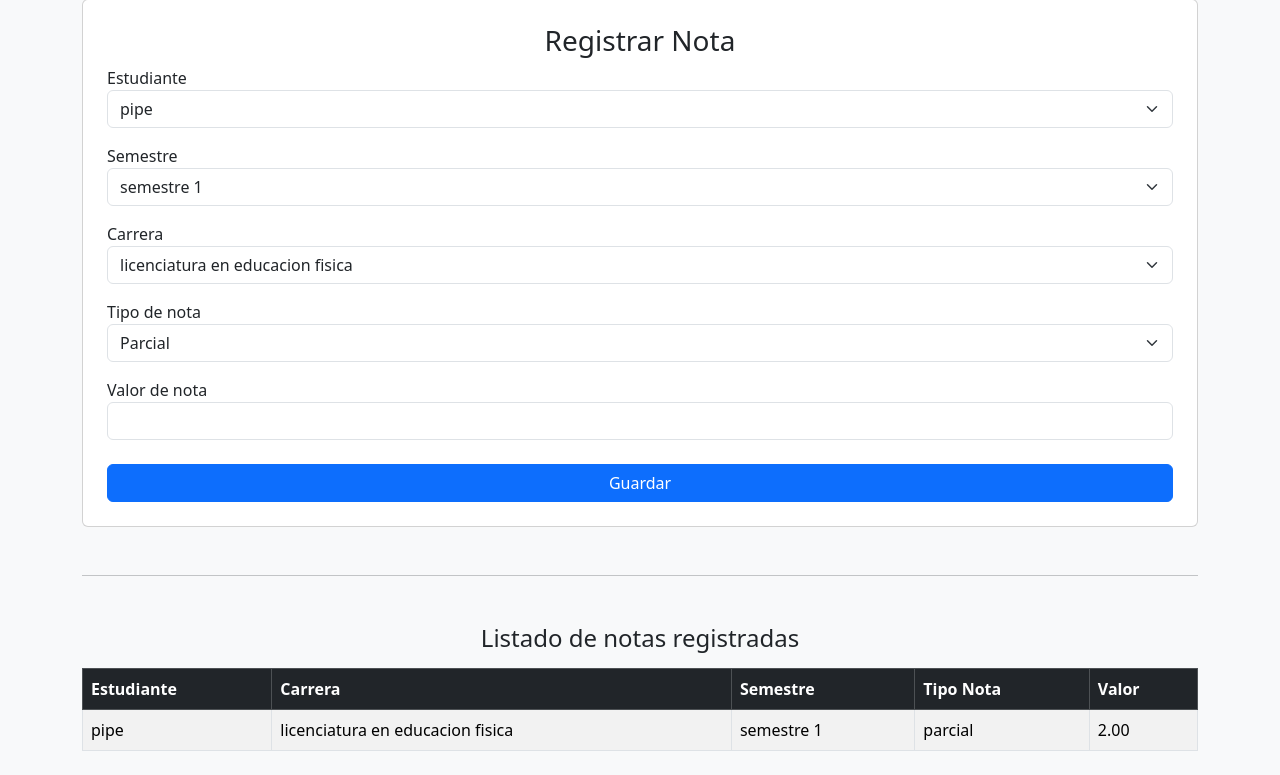
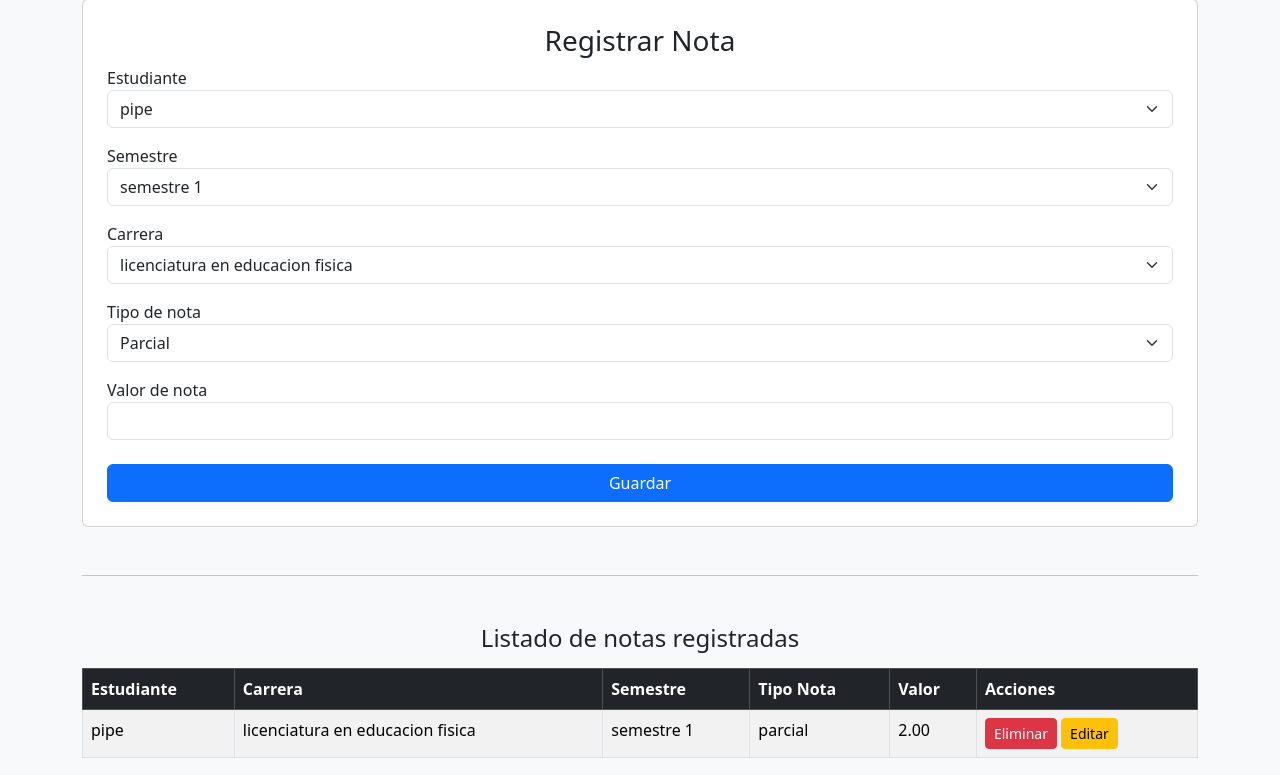
Before and after one commit to Dilan-Ortiz/evaluacion_final_DIlan_Ortiz, a PHP site: page /admin/notas.php in a window 1280 px wide. Shown: the part 25-800 px from the top of the page. Run offline with PHP 8.4, Linux system fonts and the light colour scheme; a user stored in the database is signed in; data comes from the database, SQL or seed files in the repository.

Commit message:
commit 4 (se hizo cambios en la vista del administrador, para que ahora tiene dos botones de editar y borrar)

```diff
--- a/admin/notas.php
+++ b/admin/notas.php
@@ -8,15 +8,23 @@ if (!isset($_SESSION['id_usuario'])) {
     header("Location: index.php");
     exit;
 }
+if(isset($_POST['eliminar'])){
+    $nota = $_POST['id_nota'];
+$sql_delete = $con->prepare("DELETE FROM notas WHERE id_nota = ?");
+    $sql_delete->execute([$nota]);
+}
 
 $semestres = $con->query("SELECT * FROM semestre")->fetchAll(PDO::FETCH_ASSOC);
 $carreras = $con->query("SELECT * FROM carrera")->fetchAll(PDO::FETCH_ASSOC);
+$notas = $con->query("SELECT * FROM notas")->fetchAll(PDO::FETCH_ASSOC);
 $usuarios = $con->query("SELECT * FROM usuario WHERE id_role = 2")->fetchAll(PDO::FETCH_ASSOC);
 
 if (isset($_POST['guardar'])) {
 
     $id_usuario = $_POST['id_usuario'];
     $id_semestre = $_POST['id_semestre'];
+    $id_nota = $_POST['id_nota'];
+    $nombre_carrera = $_POST['nombre_carrera'];
     $id_carrera = $_POST['id_carrera'];
     $tipo_nota = $_POST['tipo_nota'];
     $valor_nota = $_POST['valor_nota'];
@@ -99,12 +107,13 @@ if (isset($_POST['guardar'])) {
             <th>Semestre</th>
             <th>Tipo Nota</th>
             <th>Valor</th>
+            <th>Acciones</th>
         </tr>
         </thead>
         <tbody>
 
         <?php
-        $sql_show = $con->query("SELECT n.valor_nota, n.tipo_nota,s.nombre_semestre, c.nombre_carrera, u.nombre AS estudiante
+        $sql_show = $con->query("SELECT n.id_nota, n.valor_nota, n.tipo_nota,s.nombre_semestre, c.nombre_carrera, u.nombre AS estudiante
             FROM notas n INNER JOIN usuario u ON n.id_usuario = u.id_usuario
             INNER JOIN carrera c ON n.id_carrera = c.id_carrera INNER JOIN semestre s ON n.id_semestre = s.id_semestre
             ORDER BY n.id_nota DESC");
@@ -116,6 +125,19 @@ if (isset($_POST['guardar'])) {
                 <td><?= $fila['nombre_semestre'] ?></td>
                 <td><?= $fila['tipo_nota'] ?></td>
                 <td><?= $fila['valor_nota'] ?></td>
+                <td>
+                                <form method="POST" class="d-inline">
+                                    <input type="hidden" name="id_nota" value="<?= $fila['id_nota'] ?>">
+                                    <button class="btn btn-sm btn-danger" name="eliminar"
+                                        onclick="return confirm('Estás seguro de eliminar este usuario')">
+                                        Eliminar
+                                    </button>
+
+                                    <a href=""
+                                    onclick="window.open('updatenotas.php?id_nota=<?= $fila['id_nota'] ?>', '', 'width=500, height=500, toolbar=no'); return false;"
+                                    class="btn btn-sm btn-warning">Editar</a>
+                                </form>
+                            </td>
             </tr>
         <?php } ?>
 
--- a/user/usuario.php
+++ b/user/usuario.php
@@ -58,7 +58,7 @@ $usuario = $sql->fetch(PDO::FETCH_ASSOC);
                         <p class="card-text">Valor de la nota<?php echo $resultado['valor_nota']; ?></p>
                         <p class="card-text">Carrera <?php echo $resultado['nombre_carrera']; ?></p>
                         <p class="card-text">id del semestre <?php echo $resultado['id_semestre']; ?></p>
-                        <p class="card-text">Fecha de registro <?php echo $resultado['fecha_registro']; ?></p>
+                        <p class="card-text">Fecha de registro de la nota <?php echo $resultado['fecha_registro']; ?></p>
                     </div>
                 </div>
             <?php } ?>
```
Also changed, not shown: admin/updatenotas.php (added).
